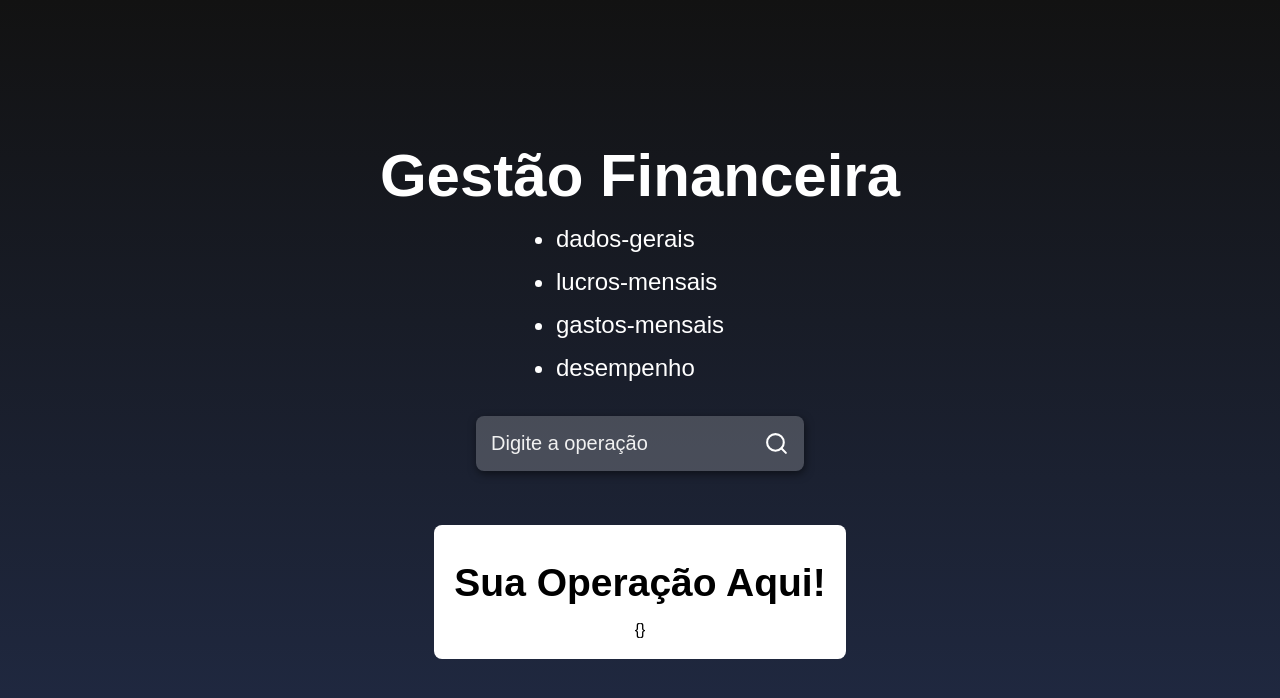
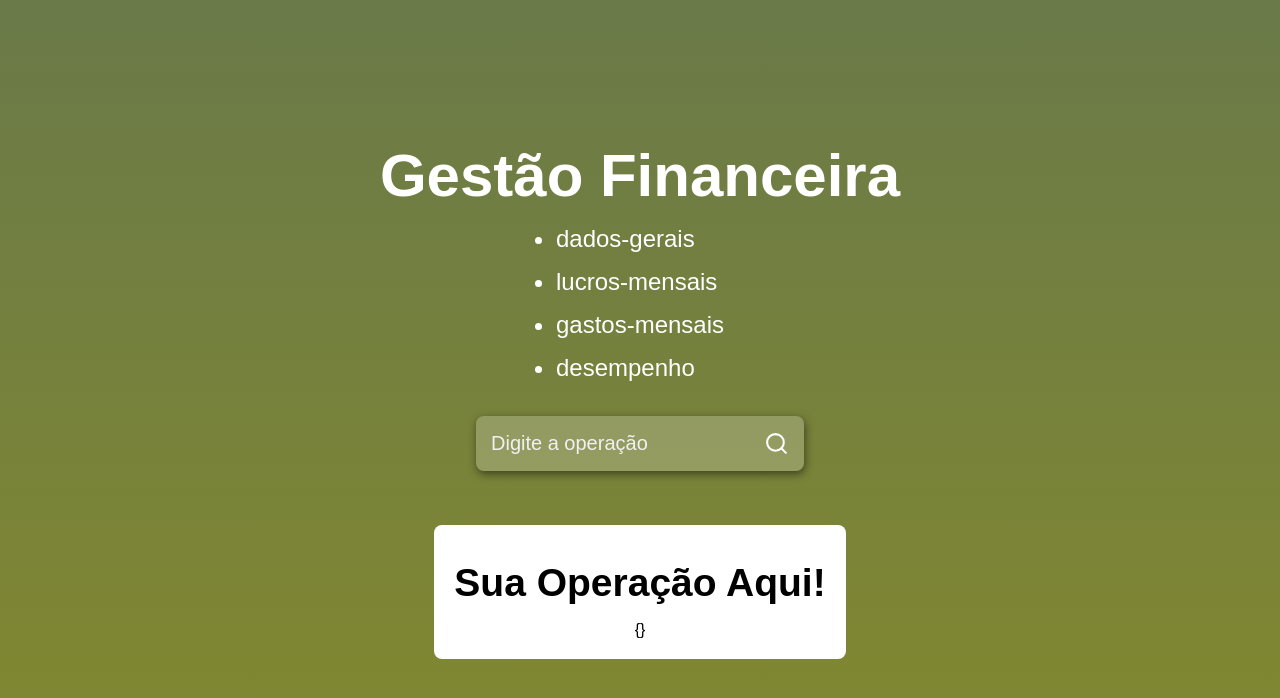
Before and after one commit to KauaCasimiro/layout, a React (Create React App) app: page / in a window 1280 px wide. Shown: the top 698 px of the page. Built offline with nearby package versions, Linux system fonts and the light colour scheme.

Commit message:
change of style

```diff
--- a/src/style.css
+++ b/src/style.css
@@ -4,7 +4,7 @@
     justify-content: center;
     align-items: center;
     flex-direction: column;
-    background: linear-gradient(#121212, #212B46);
+    background: linear-gradient(#6a7a49, #83892e);
     color: white; /* Alterado para preto */
 }
 
```
